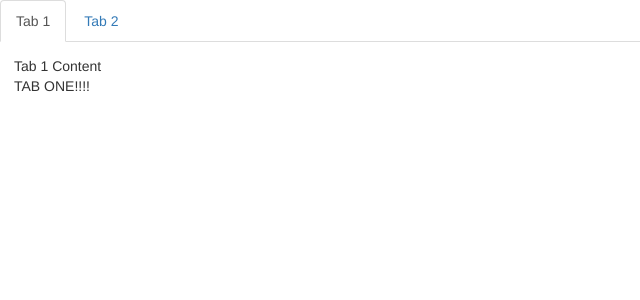
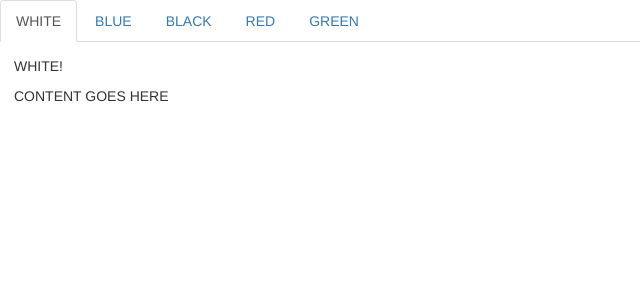
Before and after one commit to somethiiing/ng2-tabs, an Angular app: page / in a window 1280 px wide. Shown: the top 300 px of the page, without its empty margins (0-640 px from the left). Built offline with nearby package versions, Linux system fonts and the light colour scheme.

Commit message:
add css colors for demonstration

```diff
--- /dev/null
+++ b/src/app/app.component.css
@@ -0,0 +1,39 @@
+    .white {
+      background-color: white;
+    }
+
+    .blue {
+      background-color: blue;
+    }
+
+    .black {
+      background-color: black;
+    }
+
+    .red {
+      background-color: red;
+    }
+
+    .green {
+      background-color: green;
+    }
+
+    .whiteText p {
+      color: white;
+    }
+
+    .blueText p {
+      color:lightblue;
+    }
+
+    .blackText p {
+      color: white;
+    }
+
+    .redText p {
+      color: pink;
+    }
+
+    .greenText p {
+      color:lightgreen;
+    }
--- a/src/app/app.component.ts
+++ b/src/app/app.component.ts
@@ -6,17 +6,39 @@ import {Tab} from './tab';
   selector: 'app-root',
   template: `
     <tabs>
-      <tab [tabTitle]="'Tab 1'">
-        Tab 1 Content
-        <p>TAB ONE!!!!</p>
+      <tab class="white" tabTitle="WHITE">
+        <div class="white">
+          <p class="whiteText">WHITE!</p>
+          <p>CONTENT GOES HERE</p>
+        </div>
       </tab>
-      <tab tabTitle="Tab 2">
-        Tab 2 Content
-        <p>TAB TWOOOOOOO!!!!</p>
+      <tab class="blue" tabTitle="BLUE">
+        <div class="blue">
+          <p class="blueText">BLUE!</p>
+          <p>CONTENT GOES HERE</p>
+        </div>
+      </tab>
+      <tab class="black" tabTitle="BLACK">
+        <div class="black">
+          <p class="blackText">BLACK!</p>
+          <p>CONTENT GOES HERE</p>
+        </div>
+      </tab>
+      <tab class="red" tabTitle="RED">
+        <div class="red">
+          <p class="redText">RED!</p>
+          <p>CONTENT GOES HERE</p>
+        </div>
+      </tab>
+      <tab class="green" tabTitle="GREEN">
+        <div class="green">
+          <p class="greenText">GREEN!</p>
+          <p>CONTENT GOES HERE</p>
+        </div>
       </tab>
     </tabs>
   `,
-  styles: ['']
+  styleUrls: ['./app.component.css']
 })
 export class AppComponent {
   title = 'app';
```
